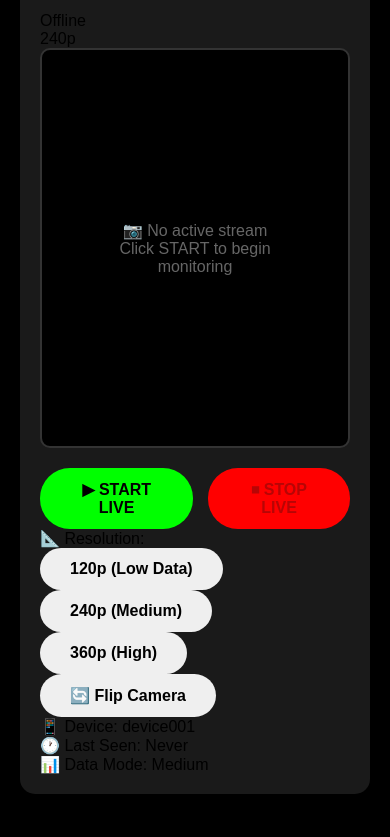
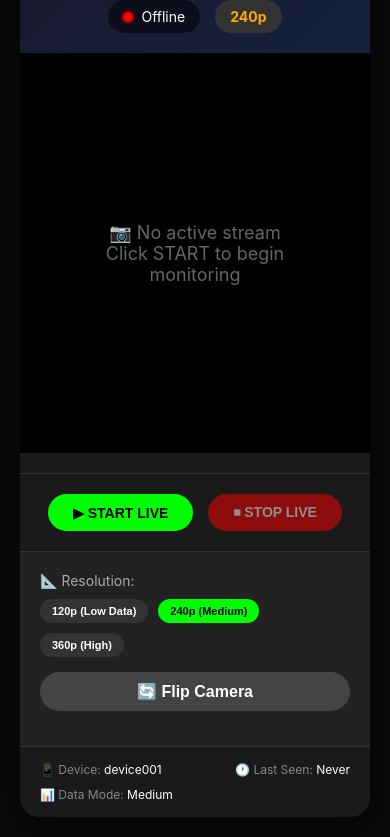
Before and after one commit to ajaysharma9560/Livevercsl, a plain HTML site: page index.html in a window 390 px wide. Shown: the part 76-913 px from the top of the page. Before the commit the page ends 890 px from the top, so only its background shows below. Drawn offline with Linux system fonts and the light colour scheme.

Commit message:
Refactor CSS for improved styling and layout
Updated styles for body, container, header, and buttons. Improved layout and responsiveness.

```diff
--- a/style.css
+++ b/style.css
@@ -5,36 +5,243 @@
 }
 
 body {
-    font-family: Arial, sans-serif;
-    background: #000;
+    font-family: -apple-system, BlinkMacSystemFont, 'Segoe UI', Roboto, Arial, sans-serif;
+    background: #0a0a0a;
     min-height: 100vh;
-    display: flex;
-    justify-content: center;
-    align-items: center;
     padding: 20px;
 }
 
 .container {
-    max-width: 900px;
-    width: 100%;
+    max-width: 1000px;
+    margin: 0 auto;
     background: #1a1a1a;
-    border-radius: 15px;
+    border-radius: 20px;
+    overflow: hidden;
+    box-shadow: 0 10px 40px rgba(0,0,0,0.5);
+}
+
+.header {
     padding: 20px;
+    background: linear-gradient(135deg, #1a1a2e, #16213e);
+    display: flex;
+    justify-content: space-between;
+    align-items: center;
+    flex-wrap: wrap;
+    gap: 15px;
 }
 
 h1 {
     color: white;
-    text-align: center;
-    margin-bottom: 20px;
     font-size: 24px;
+    margin: 0;
+}
+
+.status-card {
+    display: flex;
+    gap: 15px;
+    align-items: center;
+}
+
+.status-indicator {
+    display: flex;
+    align-items: center;
+    gap: 8px;
+    background: rgba(0,0,0,0.5);
+    padding: 8px 15px;
+    border-radius: 30px;
+}
+
+.dot {
+    width: 10px;
+    height: 10px;
+    border-radius: 50%;
+    transition: all 0.3s;
+}
+
+.dot.online {
+    background: #00ff00;
+    box-shadow: 0 0 8px #00ff00;
+}
+
+.dot.offline {
+    background: #ff0000;
+    box-shadow: 0 0 4px #ff0000;
+}
+
+.status-indicator span:last-child {
+    color: white;
+    font-size: 14px;
+}
+
+.resolution-badge {
+    background: #333;
+    padding: 8px 15px;
+    border-radius: 30px;
+    color: #ffaa00;
+    font-weight: bold;
+    font-size: 14px;
 }
 
 .video-container {
     background: #000;
-    border-radius: 10px;
-    overflow: hidden;
     min-height: 400px;
     display: flex;
+    justify-content: center;
+    align-items: center;
+    position: relative;
+}
+
+#liveImage {
+    width: 100%;
+    display: none;
+}
+
+#liveImage.active {
+    display: block;
+}
+
+.placeholder {
+    color: #666;
+    text-align: center;
+    padding: 60px;
+    font-size: 18px;
+}
+
+.placeholder.hidden {
+    display: none;
+}
+
+.controls {
+    padding: 20px;
+    display: flex;
+    gap: 15px;
+    justify-content: center;
+    background: #1a1a1a;
+    border-top: 1px solid #333;
+    border-bottom: 1px solid #333;
+}
+
+button {
+    padding: 12px 35px;
+    font-size: 16px;
+    font-weight: bold;
+    border: none;
+    border-radius: 40px;
+    cursor: pointer;
+    transition: all 0.3s;
+}
+
+.btn-start {
+    background: linear-gradient(135deg, #00ff00, #00cc00);
+    color: #000;
+}
+
+.btn-start:hover:not(:disabled) {
+    transform: scale(1.02);
+    box-shadow: 0 0 15px rgba(0,255,0,0.5);
+}
+
+.btn-stop {
+    background: linear-gradient(135deg, #ff0000, #cc0000);
+    color: #fff;
+}
+
+.btn-stop:hover:not(:disabled) {
+    transform: scale(1.02);
+    box-shadow: 0 0 15px rgba(255,0,0,0.5);
+}
+
+button:disabled {
+    opacity: 0.5;
+    cursor: not-allowed;
+}
+
+.settings-panel {
+    padding: 20px;
+    background: #222;
+    border-bottom: 1px solid #333;
+}
+
+.setting-group {
+    margin-bottom: 15px;
+}
+
+.setting-group label {
+    color: #aaa;
+    font-size: 14px;
+    display: block;
+    margin-bottom: 10px;
+}
+
+.resolution-buttons {
+    display: flex;
+    gap: 10px;
+    flex-wrap: wrap;
+}
+
+.res-btn {
+    padding: 8px 20px;
+    font-size: 13px;
+    background: #333;
+    color: #fff;
+    border-radius: 25px;
+}
+
+.res-btn.active {
+    background: #00ff00;
+    color: #000;
+}
+
+.res-btn:hover {
+    background: #444;
+}
+
+.flip-btn {
+    padding: 10px 25px;
+    background: #444;
+    color: #fff;
+    width: 100%;
+}
+
+.flip-btn:hover {
+    background: #555;
+}
+
+.info-panel {
+    padding: 15px 20px;
+    background: #1a1a1a;
+    display: flex;
+    justify-content: space-between;
+    flex-wrap: wrap;
+    gap: 10px;
+    font-size: 12px;
+    color: #888;
+}
+
+.info-item span {
+    color: #fff;
+}
+
+@media (max-width: 600px) {
+    .header {
+        flex-direction: column;
+        text-align: center;
+    }
+
+    .controls button {
+        padding: 10px 25px;
+        font-size: 14px;
+    }
+
+    .res-btn {
+        padding: 6px 12px;
+        font-size: 11px;
+    }
+
+    h1 {
+        font-size: 18px;
+    }
+    }    display: flex;
     justify-content: center;
     align-items: center;
     border: 2px solid #333;
```
